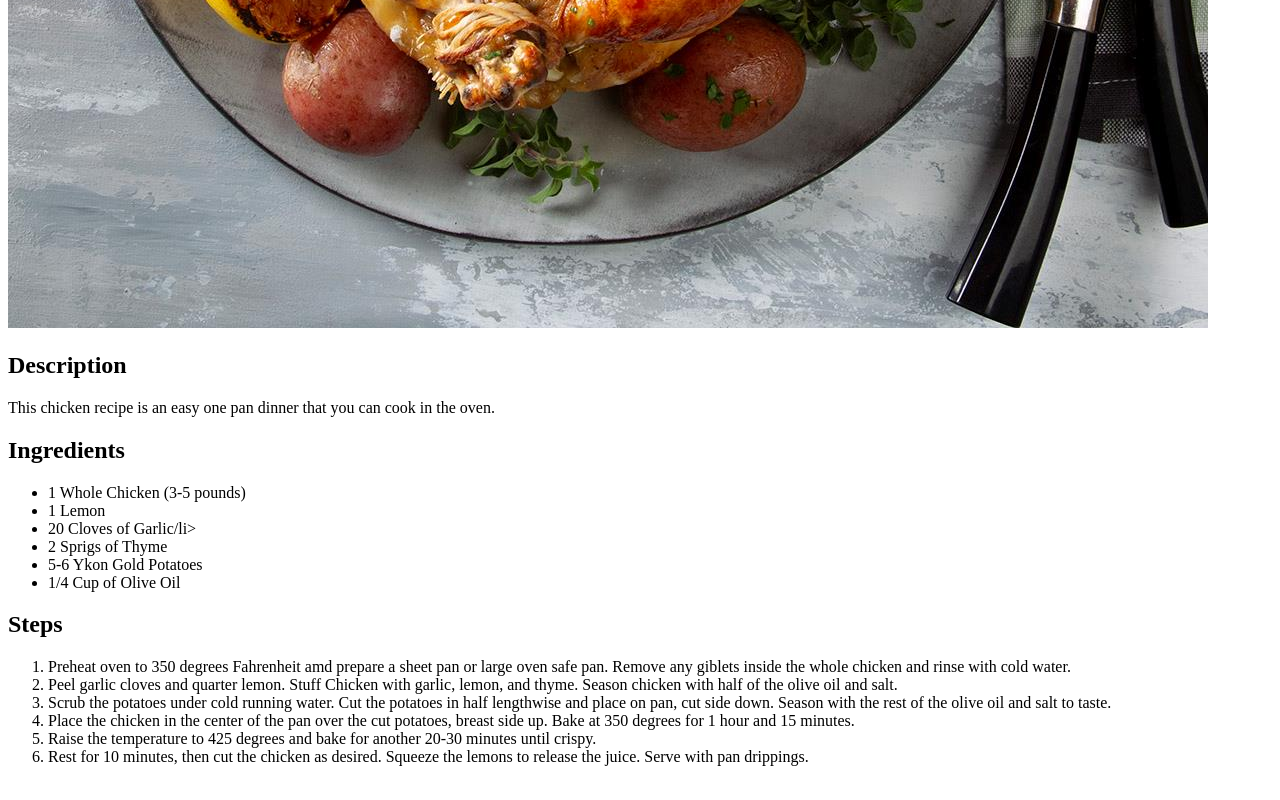
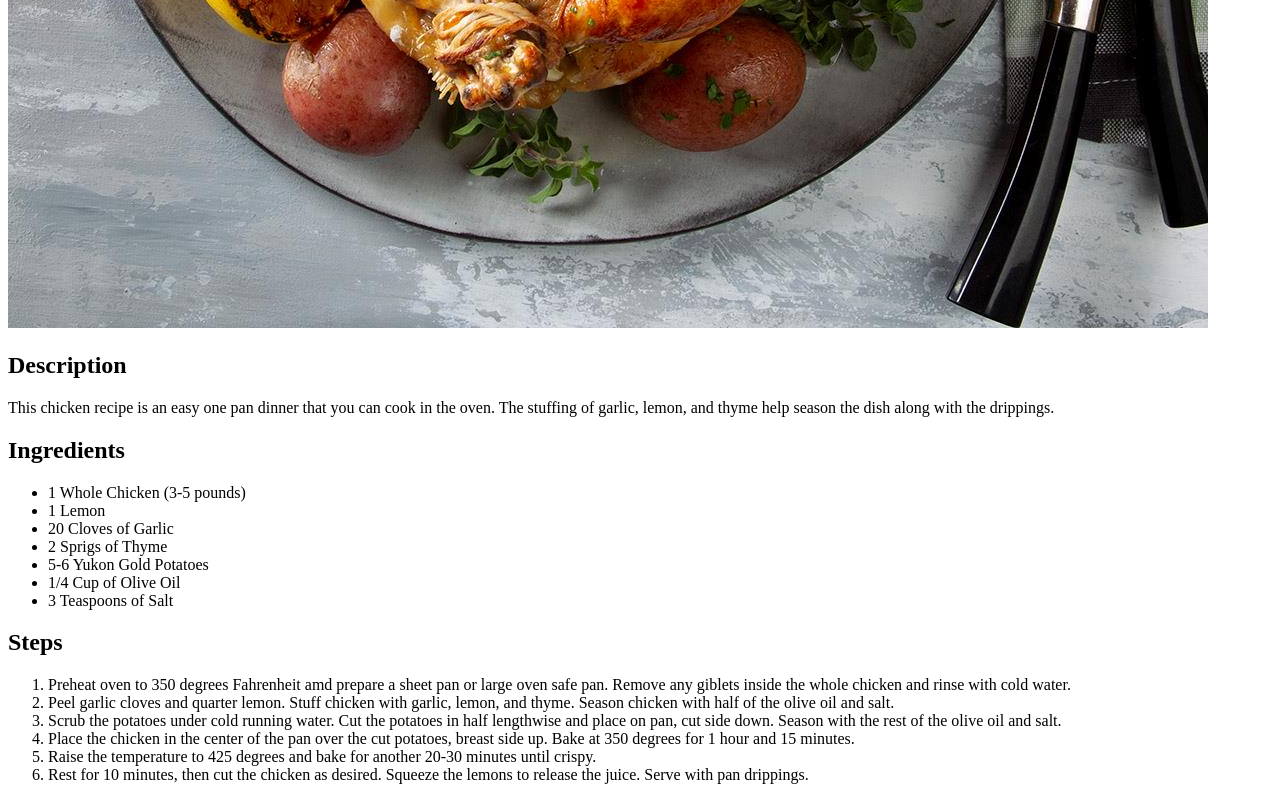
Before and after one commit to ectjon/odin-recipes, a plain HTML site: page recipes/chicken.html in a window 1280 px wide. Shown: the part 952-1752 px from the top of the page. Drawn offline with Linux system fonts and the light colour scheme.

Commit message:
Revise chicken recipe

```diff
--- a/recipes/chicken.html
+++ b/recipes/chicken.html
@@ -11,21 +11,22 @@
   <img src="../images/chicken.jpg" alt="Roasted chicken">
 
   <h2>Description</h2>
-  This chicken recipe is an easy one pan dinner that you can cook in the oven.
+  This chicken recipe is an easy one pan dinner that you can cook in the oven. The stuffing of garlic, lemon, and thyme help season the dish along with the drippings.
   <h2>Ingredients</h2>
   <ul>
     <li>1 Whole Chicken (3-5 pounds)</li>
     <li>1 Lemon</li>
-    <li>20 Cloves of Garlic/li>
+    <li>20 Cloves of Garlic</li>
     <li>2 Sprigs of Thyme</li>
-    <li>5-6 Ykon Gold Potatoes</li>
+    <li>5-6 Yukon Gold Potatoes</li>
     <li>1/4 Cup of Olive Oil</li>
+    <li>3 Teaspoons of Salt</li>
   </ul>
   <h2>Steps</h2>
   <ol>
     <li>Preheat oven to 350 degrees Fahrenheit amd prepare a sheet pan or large oven safe pan. Remove any giblets inside the whole chicken and rinse with cold water.</li>
-    <li> Peel garlic cloves and quarter lemon. Stuff Chicken with garlic, lemon, and thyme. Season chicken with half of the olive oil and salt. </li>
-    <li> Scrub the potatoes under cold running water. Cut the potatoes in half lengthwise and place on pan, cut side down. Season with the rest of the olive oil and salt to taste.</li>
+    <li> Peel garlic cloves and quarter lemon. Stuff chicken with garlic, lemon, and thyme. Season chicken with half of the olive oil and salt. </li>
+    <li> Scrub the potatoes under cold running water. Cut the potatoes in half lengthwise and place on pan, cut side down. Season with the rest of the olive oil and salt.</li>
     <li>Place the chicken in the center of the pan over the cut potatoes, breast side up. Bake at 350 degrees for 1 hour and 15 minutes.</li>
     <li>Raise the temperature to 425 degrees and bake for another 20-30 minutes until crispy.</li>
     <li>Rest for 10 minutes, then cut the chicken as desired. Squeeze the lemons to release the juice. Serve with pan drippings.</li>
```
